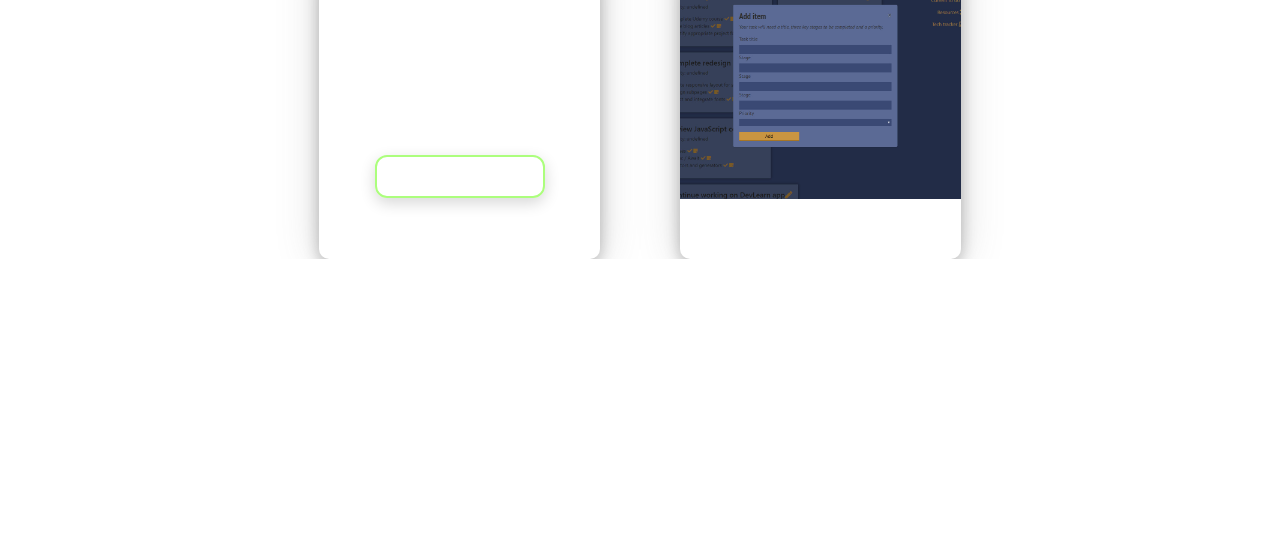
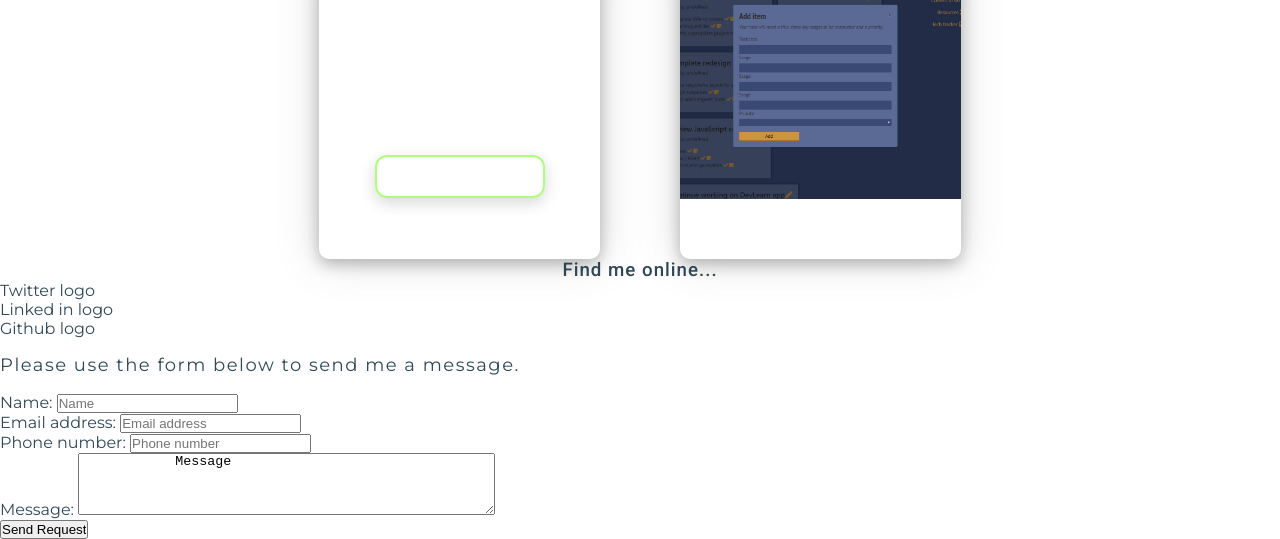
Before and after one commit to paul-duvall/portfolio-2, a website: page index.html in a window 1280 px wide. Shown: the part 2264-2803 px from the top of the page. Before the commit the page ends 2523 px from the top, so only its background shows below. Drawn offline with Linux system fonts and the light colour scheme.

Commit message:
Add html for footer section

```diff
--- a/index.html
+++ b/index.html
@@ -120,5 +120,52 @@
     </div>
   </section>
 
+  <footer>
+    <div class="footer__social">
+      <div class="footer__social-text">
+        <h3>Find me online...</h2>
+      </div>
+      <div class="footer__social-icons">
+        <div class="footer__social-icon">
+          Twitter logo
+        </div>
+        <div class="footer__social-icon">
+          Linked in logo
+        </div>
+        <div class="footer__social-icon">
+          Github logo
+        </div>
+      </div>
+    </div>
+    <div class="footer__contact">
+      <div class="footer__contact-text">
+        <p>Please use the form below to send me a message.</p>
+        <form class="footer__contact-form" action="POST" data-netlify="true">
+          <div class="footer__contact-form-field">
+            <label for="name">Name: </label>
+            <input type="text" name="name" id="name" placeholder="Name" required>
+          </div>
+          <div class="footer__contact-form-field">
+            <label for="email">Email address: </label>
+            <input type="email" name="email" id="email" placeholder="Email address" required>
+          </div>
+          <div class="footer__contact-form-field">
+            <label for="phone">Phone number: </label>
+            <input type="number" name="phone" id="phone" placeholder="Phone number">
+          </div>
+          <div class="footer__contact-form-field">
+            <label for="message">Message: </label>
+            <textarea rows="4" cols="50" name="message" id="message" placeholder=>
+            Message
+            </textarea>
+          </div>
+          <div class="footer_contact-form-field">
+            <input type="submit" value="Send Request">
+          </div>
+        </form>
+      </div>
+    </div>
+  </footer>
+
 </body>
 </html>
```
